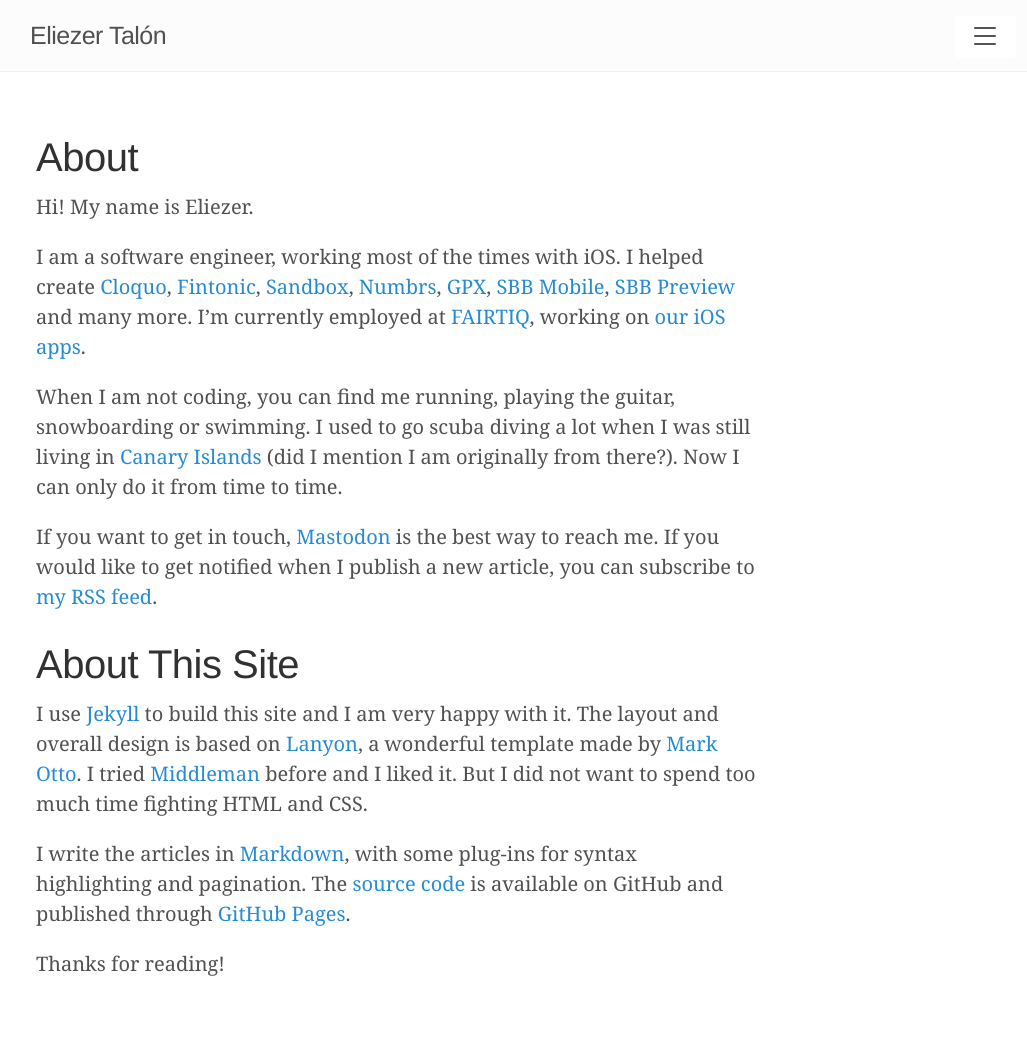
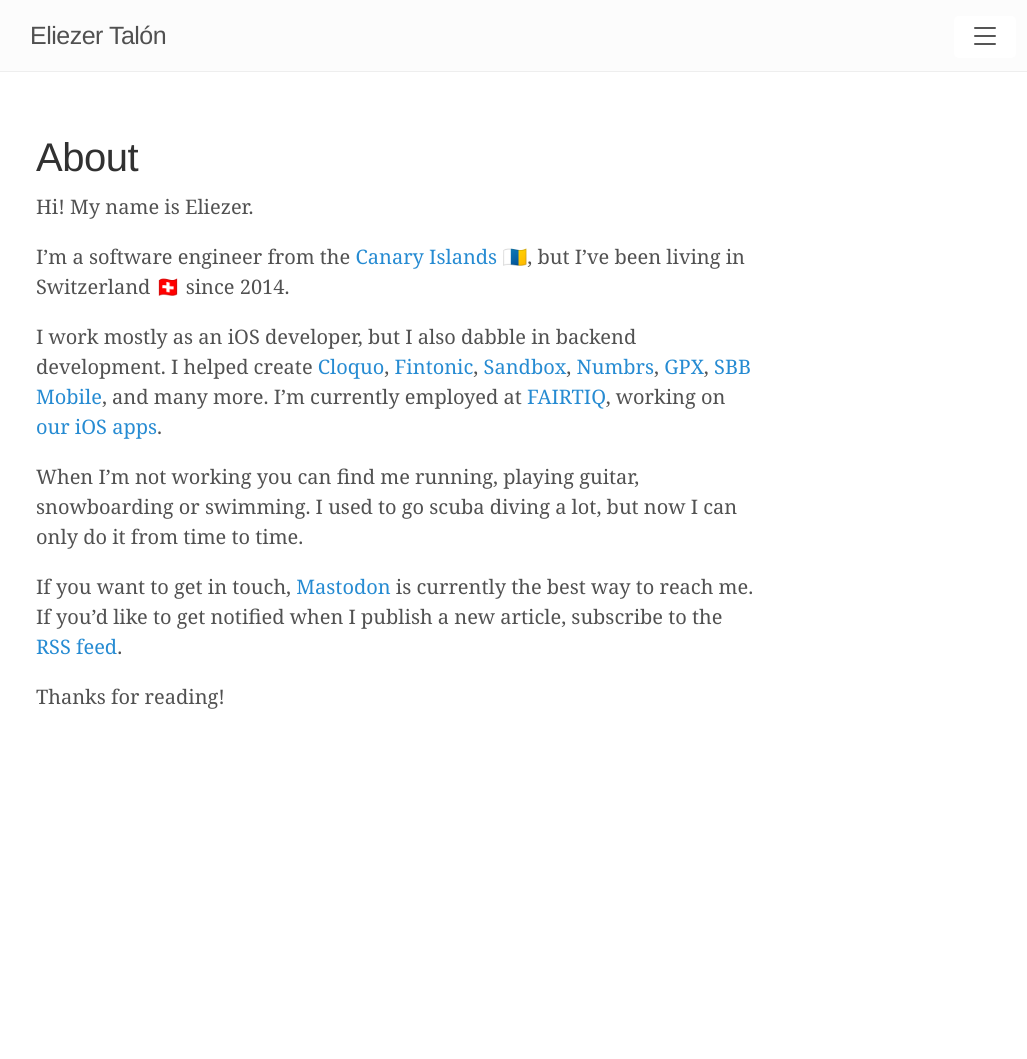
Before and after one commit to elitalon/elitalon.github.io, a Jekyll site: the page built from about.md, in a window 1280 px wide. Shown: the whole page, without its empty margins (244-1271 px from the left). Built offline with Jekyll 4.4.1, drawn with Linux system fonts in a browser that asks for light colours; after the commit the page ends 900 px from its top, so only the background shows below that.

Commit message:
Update About section

```diff
--- a/about.md
+++ b/about.md
@@ -4,15 +4,12 @@
 ---
 Hi! My name is Eliezer.
 
-I am a software engineer, working most of the times with iOS. I helped create [Cloquo](https://twitter.com/cloquo), [Fintonic](https://itunes.apple.com/app/fintonic-tus-finanzas-personales./id672220319?mt=8), [Sandbox](http://sandbox.is), [Numbrs](https://itunes.apple.com/de/app/centralway-numbrs/id652918824?mt=8), [GPX](https://itunes.apple.com/app/gpx-global-player-exchange/id1064902420?mt=8), [SBB Mobile](https://itunes.apple.com/app/sbb-mobile/id294855237), [SBB Preview](https://itunes.apple.com/app/sbb-preview/id1074833098) and many more. I'm currently employed at [FAIRTIQ](https://fairtiq.com), working on [our iOS apps](https://apps.apple.com/developer/fairtiq-ag/id1094360402).
+I'm a software engineer from the [Canary Islands](https://en.wikipedia.org/wiki/Canary_Islands) 🇮🇨, but I've been living in Switzerland 🇨🇭 since 2014.
 
-When I am not coding, you can find me running, playing the guitar, snowboarding or swimming. I used to go scuba diving a lot when I was still living in [Canary Islands](https://en.wikipedia.org/wiki/Canary_Islands) (did I mention I am originally from there?). Now I can only do it from time to time.
+I work mostly as an iOS developer, but I also dabble in backend development. I helped create [Cloquo](https://web.archive.org/web/20140712053035/https://my.cloquo.com/), [Fintonic](https://www.fintonic.com/), [Sandbox](http://sandbox.is), [Numbrs](https://web.archive.org/web/20160527014416/https://www.centralway.com/de/), [GPX](https://web.archive.org/web/20170903231051/https://www.fifatms.com/gpx/), [SBB Mobile](https://itunes.apple.com/app/sbb-mobile/id294855237), and many more. I'm currently employed at [FAIRTIQ](https://fairtiq.com), working on [our iOS apps](https://apps.apple.com/developer/fairtiq-ag/id1094360402).
 
-If you want to get in touch, [Mastodon]({{ site.social_media.mastodon }}) is the best way to reach me. If you would like to get notified when I publish a new article, you can subscribe to [my RSS feed]({{ site.feed_url }}).
+When I'm not working you can find me running, playing guitar, snowboarding or swimming. I used to go scuba diving a lot, but now I can only do it from time to time.
 
-# About This Site
-I use [Jekyll](http://jekyllrb.com) to build this site and I am very happy with it. The layout and overall design is based on [Lanyon](http://lanyon.getpoole.com), a wonderful template made by [Mark Otto](https://twitter.com/mdo). I tried [Middleman](https://middlemanapp.com) before and I liked it. But I did not want to spend too much time fighting HTML and CSS.
-
-I write the articles in [Markdown](http://daringfireball.net/projects/markdown/), with some plug-ins for syntax highlighting and pagination. The [source code](https://github.com/elitalon/elitalon.github.io) is available on GitHub and published through [GitHub Pages](https://pages.github.com).
+If you want to get in touch, [Mastodon]({{ site.social_media.mastodon }}) is currently the best way to reach me. If you'd like to get notified when I publish a new article, subscribe to the [RSS feed]({{ site.feed_url }}).
 
 Thanks for reading!
```
